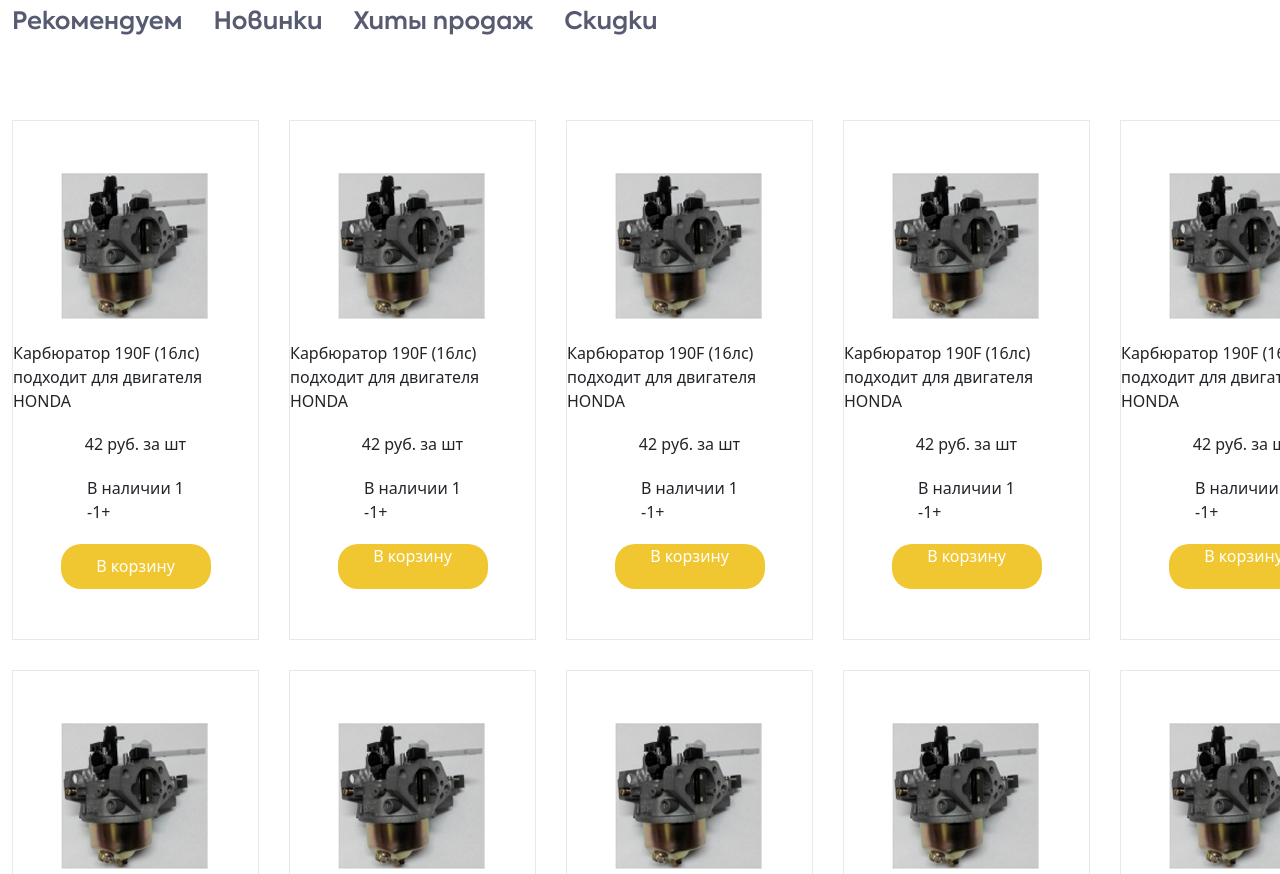
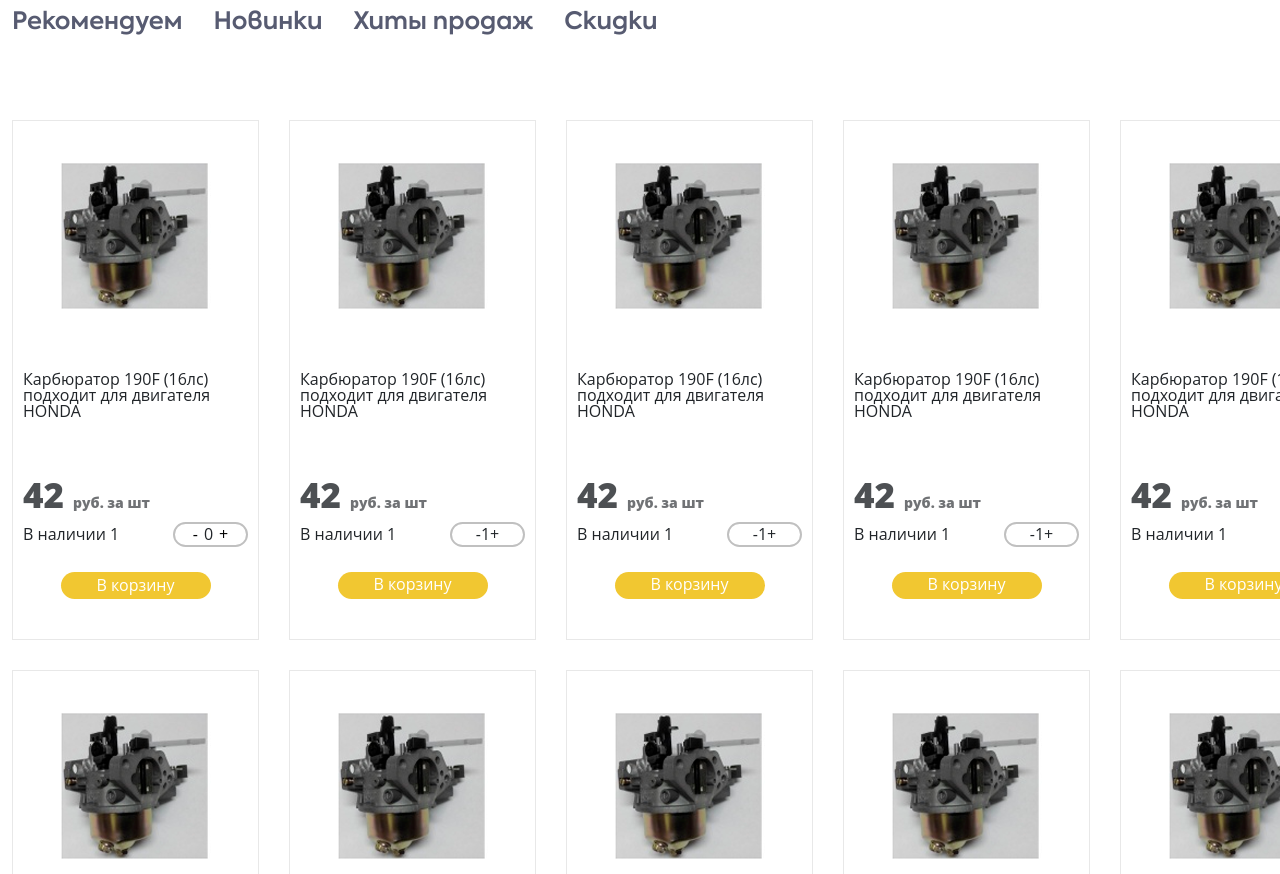
Before and after one commit to DmitryPash/NS-Service.by, a plain HTML site: page index.html in a window 1280 px wide. Shown: the part 1600-2474 px from the top of the page. Drawn offline with nearby package versions, Linux system fonts and the light colour scheme.

Commit message:
Save
Save

```diff
--- a/index.html
+++ b/index.html
@@ -42,7 +42,7 @@
          </div>
          <div class="col-3 header-contact">
             <div class="col-12 header-operator"><img src="./img/Header/mts.png" alt=""><p>+375(33)670-33-44</p></div>
-            <div class="col-12 header-clock"><p><img src="./img/Header/wall-clock.png" alt="">Пн-Пт: с 9.00 до 19.00 </p> <p>Сб: с 9.00 до 13.00 -Вс: выходной</p><a href="">nsservis@list.ru</a></div>
+            <div class="col-12 header-clock"><p><img src="./img/Header/wall-clock.png" alt="">Пн-Пт: с 9.00 до 19.00 </p><p>Сб: с 9.00 до 13.00 -Вс: выходной</p><a href="">nsservis@list.ru</a></div>
          </div>
       </header>
       </div>
@@ -175,8 +175,12 @@
             <div class="item-text">Карбюратор 190F (16лс) подходит для двигателя HONDA</div>
             <div class="item-price">42 <span>руб. за шт</span></div>
             <div class="item-add">
-               В наличии 1
-               <div class="item-add-button">-1+</div>
+               <div class = "item-add-text">В наличии 1</div>
+               <div class="item-add-button">
+                  <button class="btn-minus">-</button>
+                  <span>0</span>
+                  <button class="btn-plus">+</button>
+                  </div>
             </div>
             <button class="item-button">В корзину</button>
          </div>
@@ -347,6 +351,5 @@
    </div>
 
    <script src="https://cdn.jsdelivr.net/npm/bootstrap@5.1.1/dist/js/bootstrap.bundle.min.js" integrity="sha384-/bQdsTh/da6pkI1MST/rWKFNjaCP5gBSY4sEBT38Q/9RBh9AH40zEOg7Hlq2THRZ" crossorigin="anonymous"></script>
-123
 </body>
 </html>
--- a/style/style.css
+++ b/style/style.css
@@ -185,6 +185,7 @@
 }
 
 .catalog-items img {
+  margin: 0 auto;
   margin-top: 50px;
   margin-bottom: 10px;
 }
@@ -198,7 +199,7 @@
 
 .recommend-list a {
   color: #575b71;
-  padding-right: 25px;
+  margin-right: 25px;
 }
 
 .recommend-list a:hover {
@@ -209,6 +210,7 @@
   display: grid;
   grid-template-columns: 1fr 1fr 1fr 1fr 1fr;
   grid-gap: 30px;
+  font-family: "Open Sans";
 }
 
 .recommend-item {
@@ -218,8 +220,54 @@
   display: flex;
   flex-direction: column;
   align-items: center;
-  justify-content: space-around;
-  padding: 40px 0px;
+  /* justify-content: space-around; */
+  padding: 40px 10px;
+}
+
+.recommend-item img {
+  padding-bottom: 60px;
+}
+
+.item-text {
+  font-weight: 400;
+  line-height: 1;
+  padding-bottom: 50px;
+}
+
+.item-price {
+  margin-right: auto;
+  font-weight: 800;
+  font-size: 35px;
+  opacity: 0.8;
+}
+
+.item-price span {
+  /* margin-right: auto; */
+  font-weight: 900;
+  font-size: 14px;
+  opacity: 0.8;
+}
+
+.item-add {
+  display: flex;
+  justify-content: space-between;
+  width: 100%;
+  padding-bottom: 25px;
+}
+
+.item-add-button {
+  display: flex;
+  align-items: center;
+  justify-content: center;
+  height: 25px;
+  width: 75px;
+  border: 2px solid silver;
+  border-radius: 20px;
+}
+
+.item-add-button button {
+  background-color: white;
+  border: none;
 }
 
 .item-button {
@@ -231,6 +279,7 @@
   border: none;
   text-align: center;
 }
+
 /* End Catalog */
 
 /* Footer */
```
